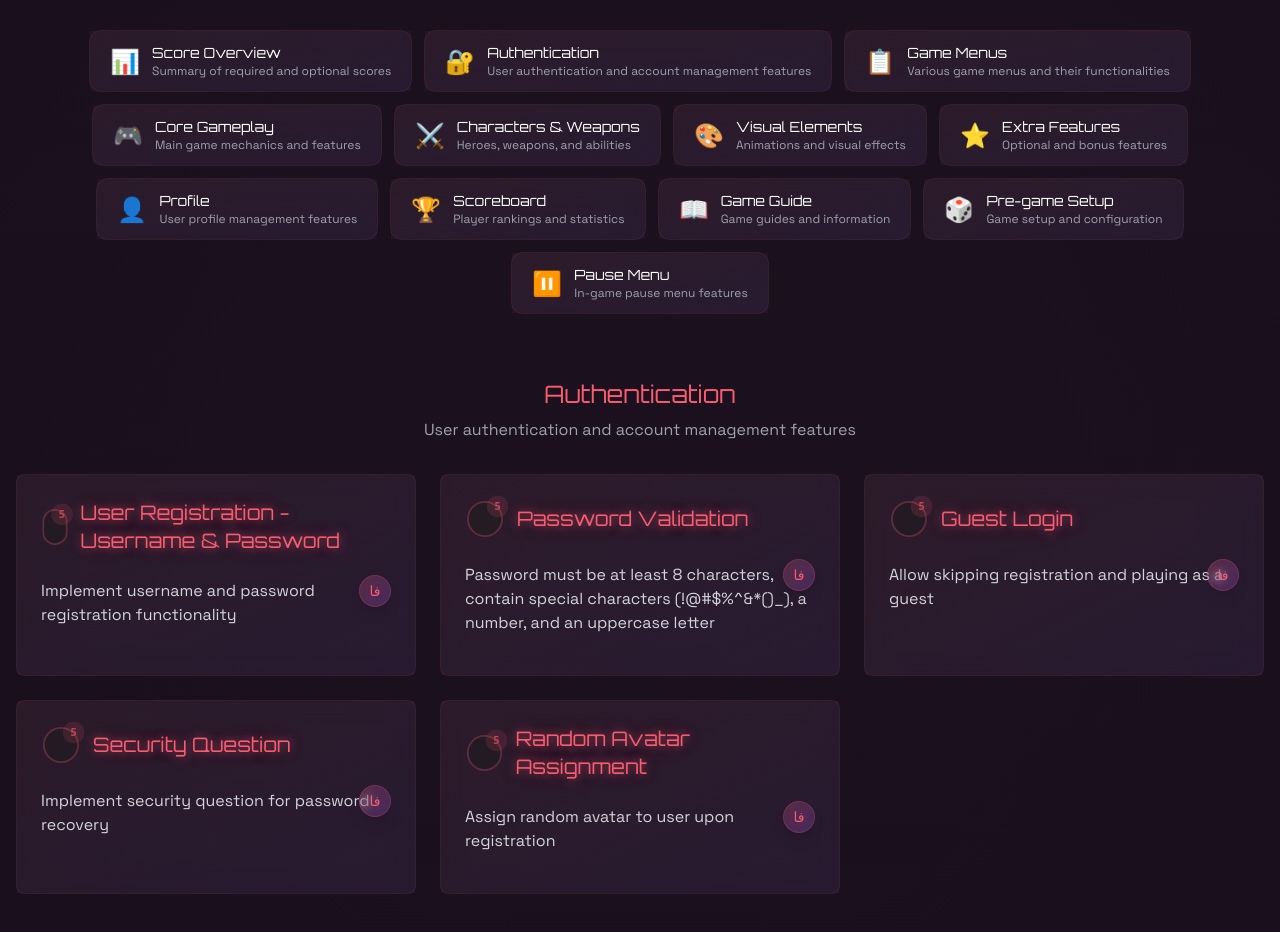
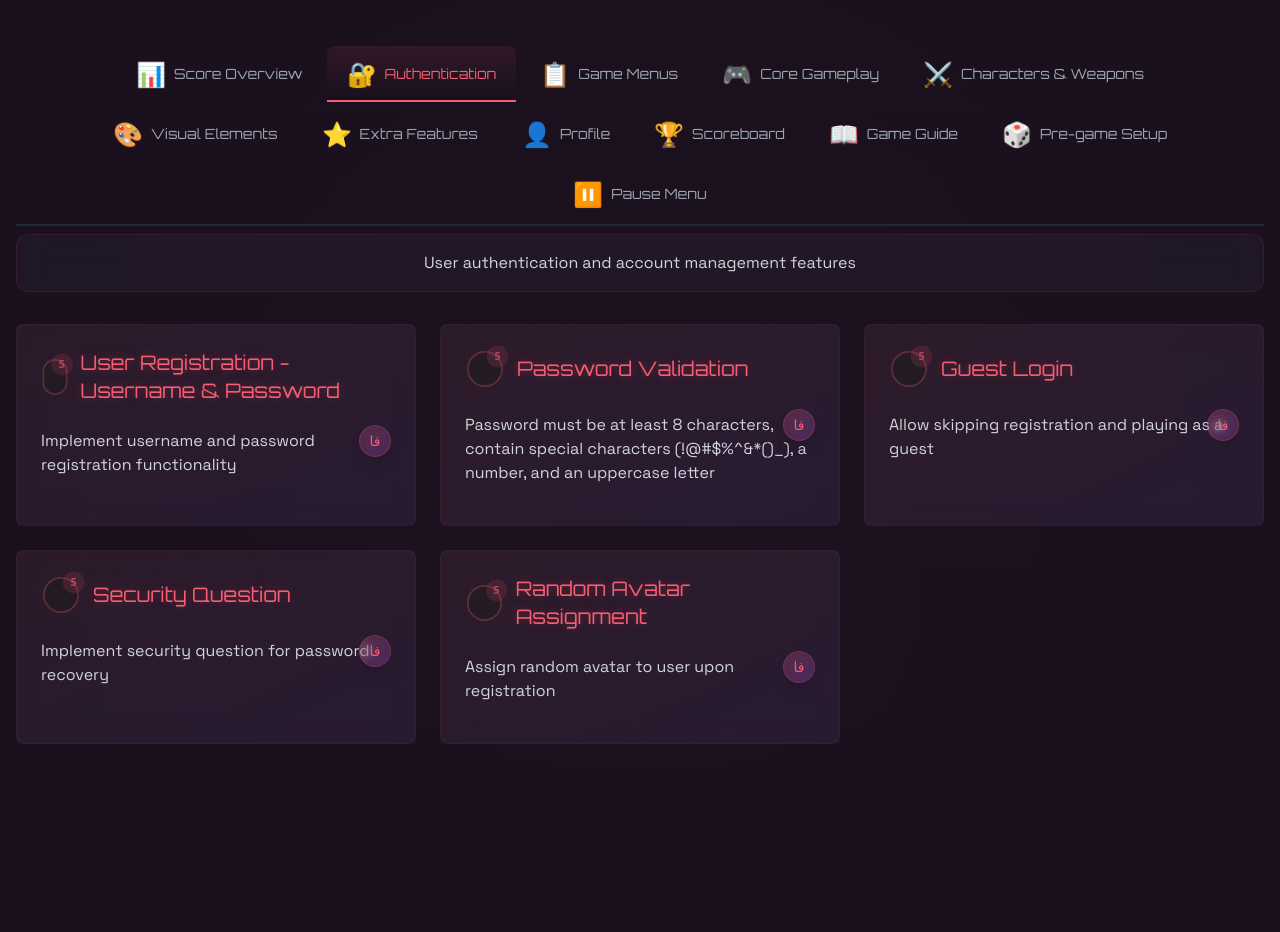
Before and after one commit to ali0083moi/ap-graphics-practice, a Next.js app: page / in a window 1280 px wide. Shown: the part 1784-2716 px from the top of the page. Built offline with nearby package versions, Linux system fonts and the light colour scheme.

Commit message:
Refactor Project Requirements UI with tab-like navigation and improved styling

```diff
--- a/src/components/ProjectRequirements.tsx
+++ b/src/components/ProjectRequirements.tsx
@@ -1698,7 +1698,7 @@ export default function ProjectRequirements() {
         </div>
 
         {/* Action Buttons with improved styling */}
-        <div className="flex justify-center items-center gap-4 flex-wrap mb-8">
+        <div className="flex justify-center items-center gap-4 flex-wrap mb-12">
           {/* Reset Button */}
           {completedRequirements.length > 0 && (
             <motion.button
@@ -1726,7 +1726,7 @@ export default function ProjectRequirements() {
                 xmlns="http://www.w3.org/2000/svg"
               >
                 <path
-                  d="M12 22C6.477 22 2 17.523 2 12S6.477 2 12 2s10 4.477 10 10-4.477 10-10 10zM9.414 8l1.414-1.414L12 7.758l1.172-1.172L14.586 8 13.414 9.172 12.242 8l-1.172 1.172L9.414 8zm-4 8l1.414-1.414L8 15.758l1.172-1.172L10.586 16 9.414 17.172 8.242 16l-1.172 1.172L5.414 16zm12 0l1.414-1.414L20 15.758l1.172-1.172L22.586 16l-1.172 1.172L20.242 16l-1.172 1.172L17.414 16z"
+                  d="M12 22C6.477 22 2 17.523 2 12S6.477 2 12 2s10 4.477 10 10-4.477 10-10 10zm-1-7v2h2v-2h-2zm0-8v6h2V7h-2z"
                   fill="currentColor"
                 />
               </svg>
@@ -1801,57 +1801,70 @@ export default function ProjectRequirements() {
           )}
         </div>
 
-        {/* Category Navigation with improved styling */}
-        <div className="flex flex-wrap gap-3 justify-center mb-16">
+        {/* Category Navigation with improved styling - Tab-like */}
+        <div className="mb-16">
+          {/* Tab Header */}
+          <div className="relative mb-2">
+            {/* Bottom Border */}
+            <div className="absolute bottom-0 w-full h-0.5 bg-gray-800"></div>
+
+            {/* Tab-Like Buttons */}
+            <div className="flex flex-wrap overflow-x-auto hide-scrollbar gap-1 justify-center pb-1">
               {categories.map((category, idx) => (
                 <motion.button
                   key={category.id}
                   onClick={() => setSelectedCategory(category.id)}
-              className={`px-5 py-3 rounded-xl glass relative ${
+                  className={`px-5 py-3 rounded-t-lg relative ${
                     selectedCategory === category.id
-                  ? "border-2 border-[#f85c70]"
-                  : "border-2 border-transparent hover:border-[#f85c70]/50"
-              }`}
-              whileHover={{ scale: 1.05, y: -3 }}
-              whileTap={{ scale: 0.95 }}
+                      ? "bg-gradient-to-b from-[#f85c70]/10 to-[#18101e] text-[#f85c70]"
+                      : "text-gray-400 hover:text-gray-200"
+                  } transition-colors flex items-center gap-2`}
+                  whileHover={{ y: -2 }}
+                  whileTap={{ scale: 0.98 }}
                   initial={{ opacity: 0, y: 20 }}
                   animate={{ opacity: 1, y: 0 }}
-              transition={{ delay: 0.1 * idx, duration: 0.3 }}
-            >
-              <div className="absolute inset-0 bg-gradient-to-br from-[#f85c70]/5 to-purple-500/5 transition-all duration-300" />
-              <div className="relative flex items-center gap-3">
+                  transition={{ delay: 0.05 * idx, duration: 0.3 }}
+                >
+                  {/* Tab Bottom Highlight - Only for Active Tab */}
+                  {selectedCategory === category.id && (
+                    <motion.div
+                      className="absolute bottom-0 left-0 right-0 h-0.5 bg-[#f85c70]"
+                      layoutId="tabIndicator"
+                    />
+                  )}
+
+                  {/* Icon and Text */}
                   <span className="text-2xl">{category.icon}</span>
-                <div className="flex flex-col items-start">
-                  <span className="font-orbitron text-white text-sm">
+                  <span className="font-orbitron text-sm whitespace-nowrap">
                     {category.title}
                   </span>
-                  <span className="text-gray-400 text-xs font-space-grotesk">
-                    {category.description}
-                  </span>
-                </div>
-              </div>
                 </motion.button>
               ))}
             </div>
-
-        {/* Requirements Section - rest of the component */}
-        <motion.div
-          initial={{ opacity: 0 }}
-          animate={{ opacity: 1 }}
-          transition={{ duration: 0.5 }}
-          className="relative"
-        >
-          {/* Section Title */}
-          <div className="mb-8 text-center">
-            <h3 className="text-2xl font-orbitron text-[#f85c70] mb-2">
-              {categories.find((c) => c.id === selectedCategory)?.title}
-            </h3>
-            <p className="text-gray-400 font-space-grotesk">
+          </div>
+
+          {/* Tab Description */}
+          <motion.div
+            className="glass rounded-xl p-4 mb-8"
+            initial={{ opacity: 0, y: -10 }}
+            animate={{ opacity: 1, y: 0 }}
+            transition={{ duration: 0.3 }}
+            key={`description-${selectedCategory}`}
+          >
+            <p className="text-gray-300 font-space-grotesk text-center">
               {categories.find((c) => c.id === selectedCategory)?.description}
             </p>
-          </div>
-
-          {/* Render appropriate content based on selected category */}
+          </motion.div>
+
+          {/* Tab Content */}
+          <div className="relative min-h-[500px]">
+            <motion.div
+              key={`tab-content-${selectedCategory}`}
+              initial={{ opacity: 0, y: 20 }}
+              animate={{ opacity: 1, y: 0 }}
+              exit={{ opacity: 0, y: -20 }}
+              transition={{ duration: 0.5 }}
+            >
               {selectedCategory === "score-overview" ? (
                 renderScoreOverview()
               ) : selectedCategory === "characters" ? (
@@ -1877,7 +1890,8 @@ export default function ProjectRequirements() {
                           transition: { duration: 0.2 },
                         }}
                         style={{
-                      zIndex: hoveredRequirement === requirement.id ? 50 : 1,
+                          zIndex:
+                            hoveredRequirement === requirement.id ? 50 : 1,
                         }}
                       >
                         {/* Card Background */}
@@ -1915,7 +1929,9 @@ export default function ProjectRequirements() {
                                   variants={checkmarkVariants}
                                   initial="unchecked"
                                   animate={
-                                completedRequirements.includes(requirement.id)
+                                    completedRequirements.includes(
+                                      requirement.id
+                                    )
                                       ? "checked"
                                       : "unchecked"
                                   }
@@ -1971,6 +1987,7 @@ export default function ProjectRequirements() {
                               </span>
                             </motion.div>
 
+                            {/* Persian Tooltip */}
                             {/* Persian Tooltip */}
                             {hoveredRequirement === requirement.id && (
                               <motion.div
@@ -1999,7 +2016,10 @@ export default function ProjectRequirements() {
 
                                 {/* Content Container */}
                                 <div className="relative p-4">
-                              <div className="text-right space-y-3" dir="rtl">
+                                  <div
+                                    className="text-right space-y-3"
+                                    dir="rtl"
+                                  >
                                     <motion.h4
                                       className="text-lg font-nastaliq text-[#f85c70] leading-relaxed"
                                       initial={{ opacity: 0, x: -10 }}
@@ -2054,6 +2074,25 @@ export default function ProjectRequirements() {
               )}
             </motion.div>
           </div>
+
+          {/* CSS for tab scrollbar hiding */}
+          <style jsx global>{`
+            .hide-scrollbar::-webkit-scrollbar {
+              display: none;
+            }
+            .hide-scrollbar {
+              -ms-overflow-style: none;
+              scrollbar-width: none;
+            }
+            .shadow-glow {
+              box-shadow: 0 0 15px rgba(248, 92, 112, 0.15);
+            }
+            .text-glow {
+              text-shadow: 0 0 10px rgba(248, 92, 112, 0.3);
+            }
+          `}</style>
+        </div>
+      </div>
     </div>
   );
 }
```
Lines whose indentation alone changed are shown as unchanged.
